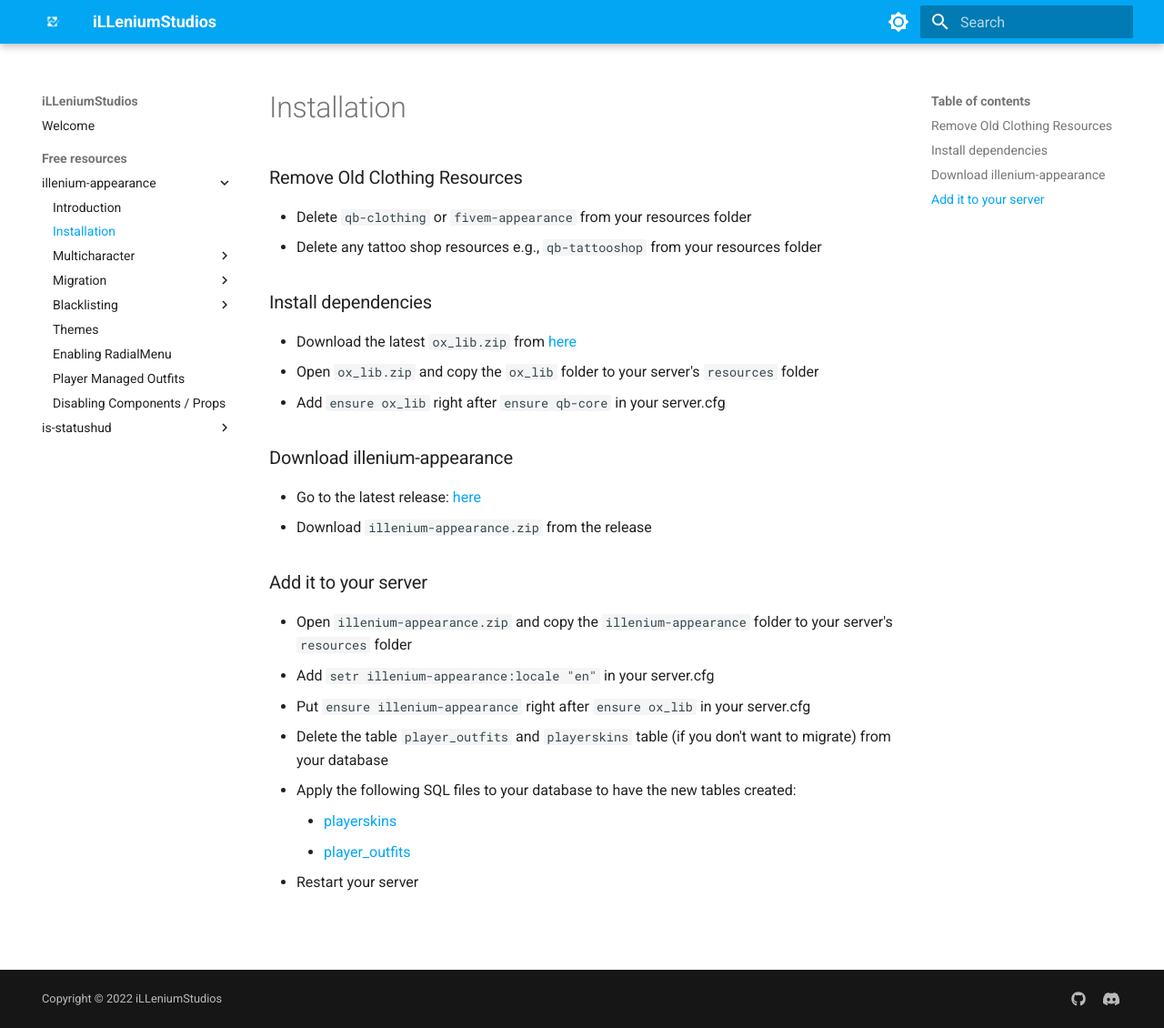
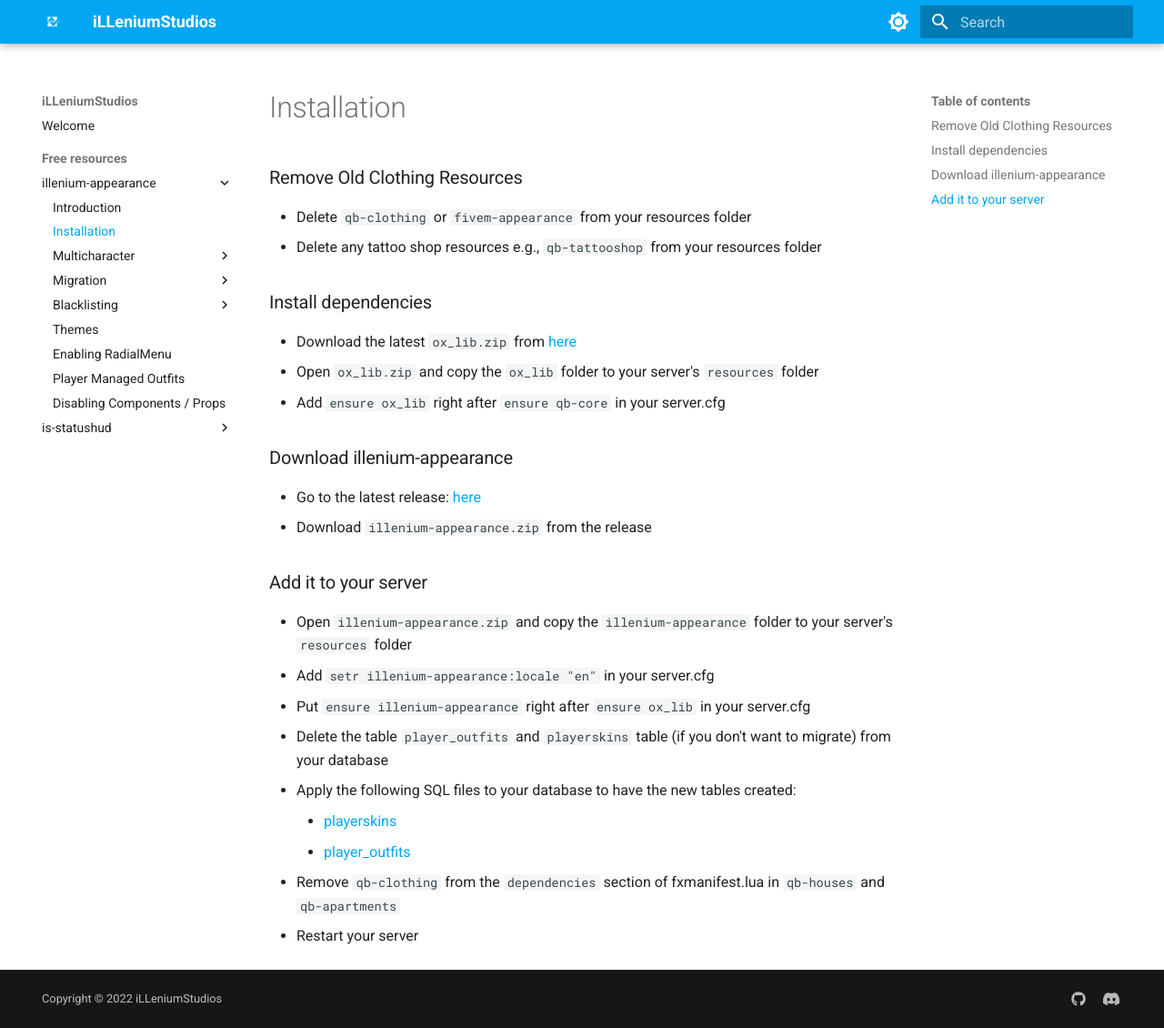
Before and after one commit to insoomnia1/illeniumdocs.github.io, an MkDocs documentation site: the page built from docs/free-resources/illenium-appearance/installation.md, in a window 1280 px wide and 1130 px high. Shown: the whole window at 91% size. Built offline with MkDocs 1.6.1 and Material for MkDocs 9.7.7, drawn with Linux system fonts in a browser that asks for light colours.

Commit message:
Add step to remove qb-clothing dependency

```diff
--- a/docs/free-resources/illenium-appearance/installation.md
+++ b/docs/free-resources/illenium-appearance/installation.md
@@ -23,4 +23,5 @@
 - Apply the following SQL files to your database to have the new tables created:
     - [playerskins](https://github.com/iLLeniumStudios/illenium-appearance/blob/main/sql/playerskins.sql)
     - [player_outfits](https://github.com/iLLeniumStudios/illenium-appearance/blob/main/sql/player_outfits.sql)
+- Remove `qb-clothing` from the `dependencies` section of fxmanifest.lua in `qb-houses` and `qb-apartments`
 - Restart your server
```
